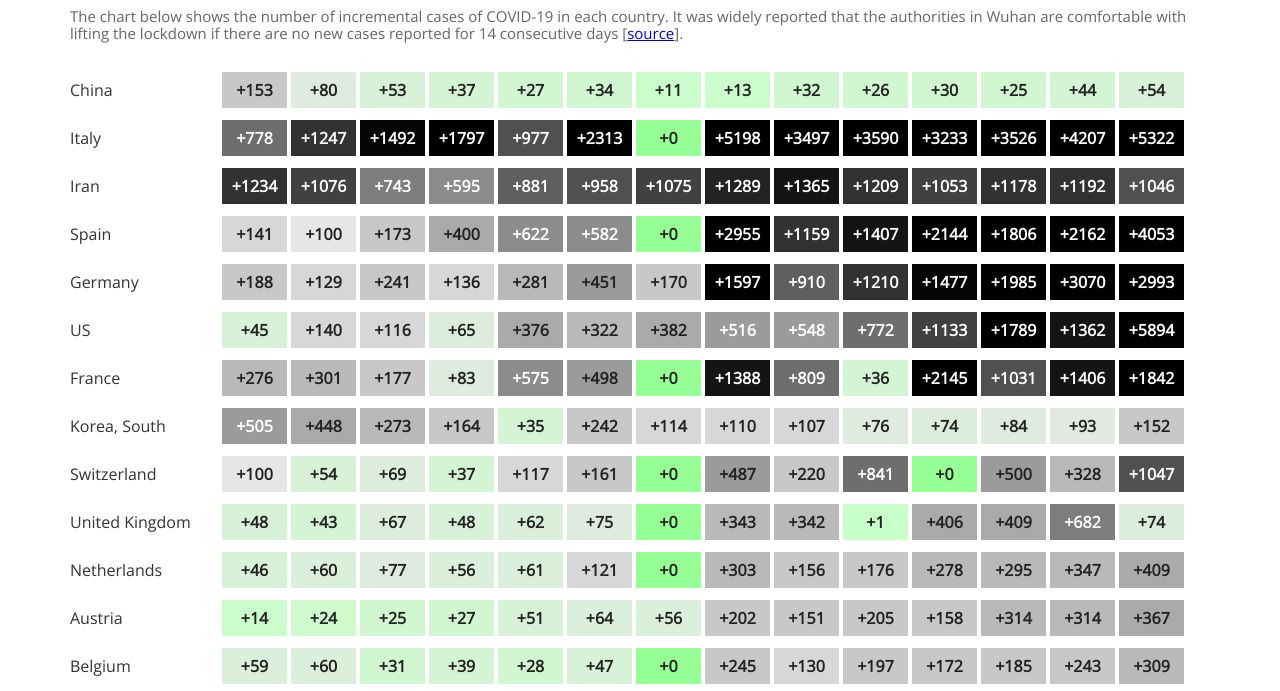
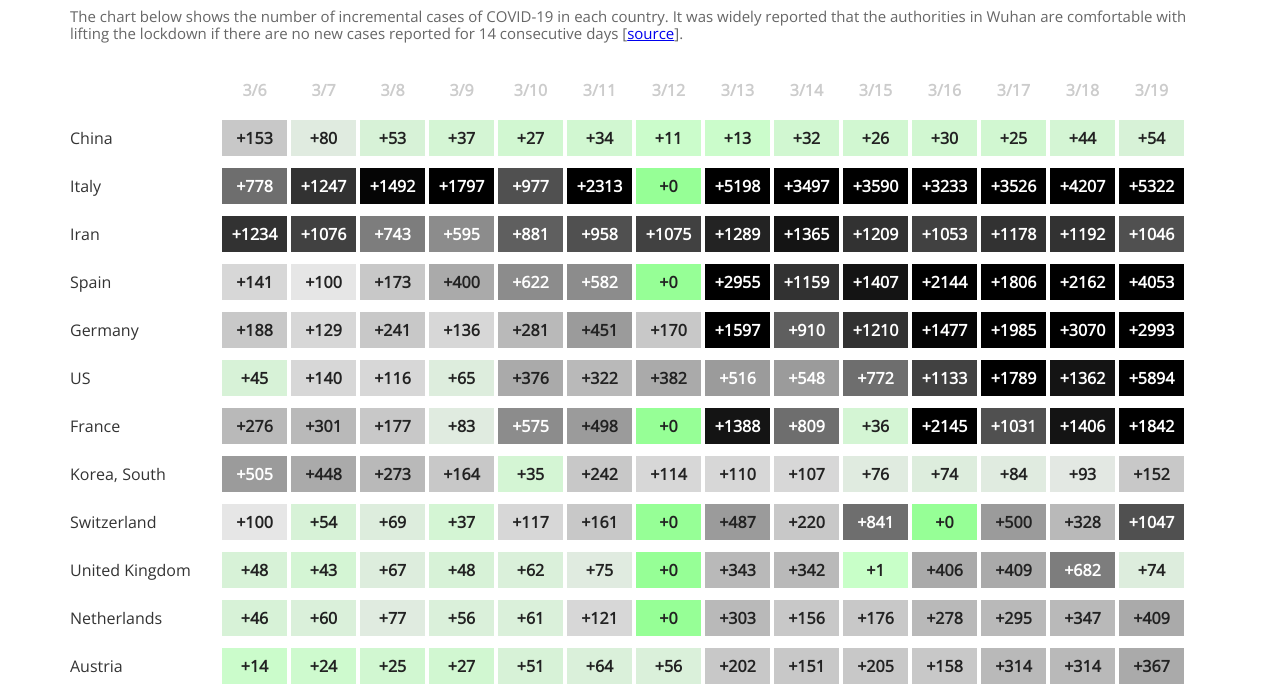
Before and after one commit to arthuralee/coronavirusrecovery, a Gatsby site: page / in a window 1280 px wide. Shown: the part 67-758 px from the top of the page. Built offline with nearby package versions, Linux system fonts and the light colour scheme; Gatsby itself is replaced by a stand-in of ours.

Commit message:
Add dates

```diff
--- a/src/components/Chart.css
+++ b/src/components/Chart.css
@@ -13,6 +13,10 @@
   display: flex;
 }
 
+.case-number-row.date-row {
+  color: #ccc;
+}
+
 .number-display {
   flex-shrink: 0;
   font-weight: bold;
--- a/src/components/Chart.js
+++ b/src/components/Chart.js
@@ -1,6 +1,5 @@
 import React from "react";
 import "./Chart.css";
-import { getText } from "domutils";
 
 function getBackgroundColor(num) {
   if (num === 0) {
@@ -53,8 +52,20 @@ const Country = ({ rowData }) => (
   </div>
 );
 
-export default ({ data }) => (
+const HeaderRow = ({ dates }) => (
+  <div className="row">
+    <div className="row-country-header"></div>
+    <div className="case-number-row date-row">
+      {dates.map(date => (
+        <div className="number-display">{date.slice(0, -3)}</div>
+      ))}
+    </div>
+  </div>
+);
+
+export default ({ data, dates }) => (
   <div>
+    <HeaderRow dates={dates} />
     {data.map((row, i) => (
       <Country rowData={row} key={i} />
     ))}
--- /dev/null
+++ b/src/dates.json
@@ -0,0 +1 @@
+["3/6/20","3/7/20","3/8/20","3/9/20","3/10/20","3/11/20","3/12/20","3/13/20","3/14/20","3/15/20","3/16/20","3/17/20","3/18/20","3/19/20"]
--- a/src/pages/index.js
+++ b/src/pages/index.js
@@ -1,5 +1,6 @@
 import React from "react";
 import data from "../data.json";
+import dates from "../dates.json";
 
 import "./reset.css";
 import "./index.css";
@@ -26,7 +27,7 @@ const IndexPage = () => (
         </a>
         ].
       </p>
-      <Chart data={data} />
+      <Chart data={data} dates={dates} />
       <p>
         Data source:{" "}
         <a href="https://github.com/CSSEGISandData/COVID-19" target="_blank">
--- a/updateData.js
+++ b/updateData.js
@@ -33,6 +33,10 @@ function processData(data) {
     .sort((a, b) => b[1][b[1].length - 1] - a[1][a[1].length - 1]);
 }
 
+function getDates(data) {
+  return data[0].slice(-14);
+}
+
 async function getData() {
   return new Promise(async (resolve, reject) => {
     const data = [];
@@ -54,4 +58,5 @@ async function getData() {
 
 getData().then(result => {
   fs.writeFileSync("./src/data.json", JSON.stringify(processData(result)));
+  fs.writeFileSync("./src/dates.json", JSON.stringify(getDates(result)));
 });
```
